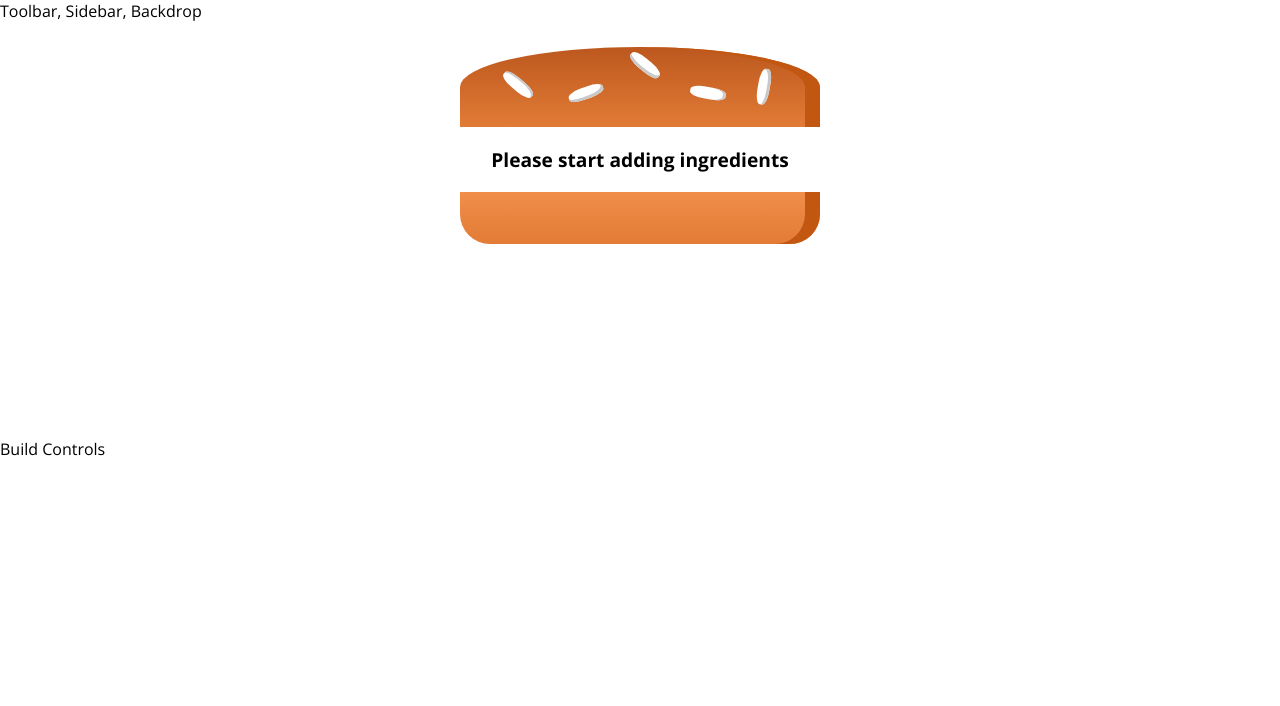
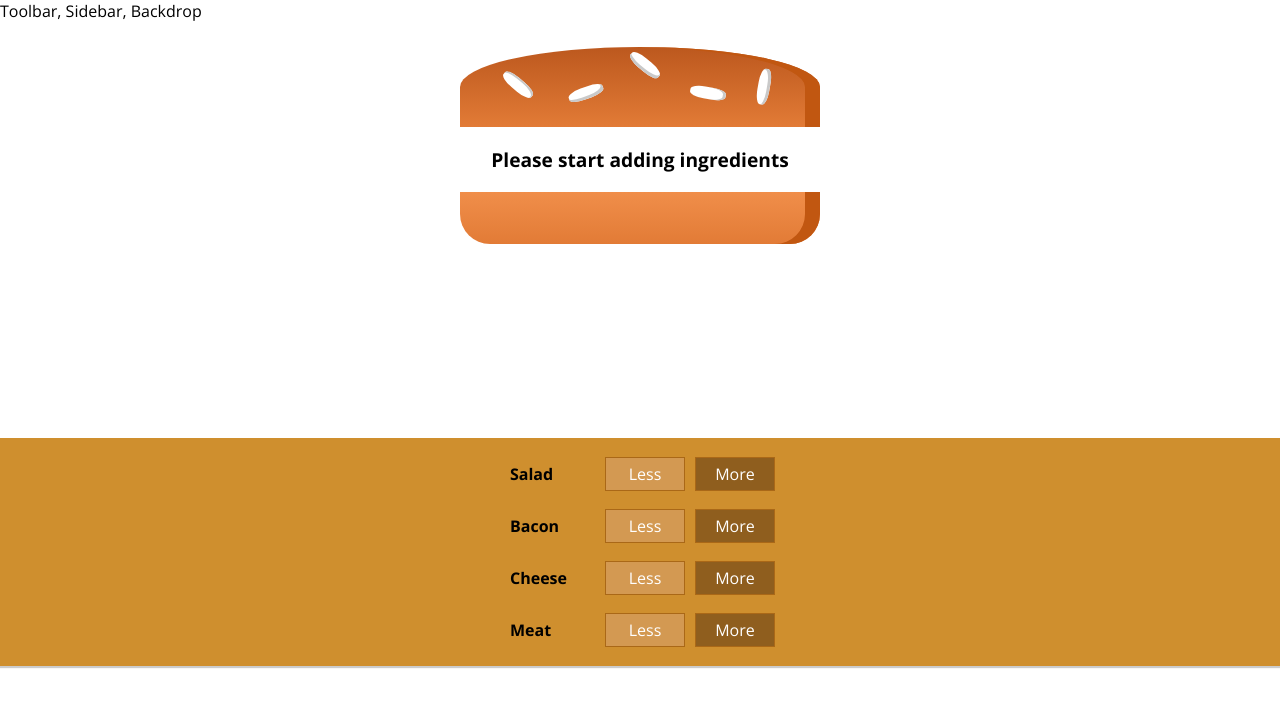
Before and after one commit to sid995/burger-builder-application, a React app: page / in a window 1280 px wide. Shown: the top 706 px of the page. Built offline with nearby package versions, Linux system fonts and the light colour scheme.

Commit message:
Multiple Build Controls

```diff
--- a/src/components/Burger/BuildControls/BuildControl/BuildControl.js
+++ b/src/components/Burger/BuildControls/BuildControl/BuildControl.js
@@ -1,7 +1,7 @@
 import React from 'react'
 import './BuildControl.css'
 
-const buildControl = props => (
+const BuildControl = props => (
 	<div className='BuildControl'>
 		<div className='Label'>{props.label}</div>
 		<button className='Less'>Less</button>
@@ -9,4 +9,4 @@
 	</div>
 )
 
-export default buildControl
+export default BuildControl
--- a/src/components/Burger/BuildControls/BuildControls.js
+++ b/src/components/Burger/BuildControls/BuildControls.js
@@ -1,6 +1,20 @@
 import React from 'react'
 import './BuildControls.css'
+import BuildControl from './BuildControl/BuildControl'
 
-const BuildControls = props => <div></div>
+const controls = [
+	{ label: 'Salad', type: 'salad' },
+	{ label: 'Bacon', type: 'bacon' },
+	{ label: 'Cheese', type: 'cheese' },
+	{ label: 'Meat', type: 'meat' }
+]
+
+const BuildControls = props => (
+	<div className='BuildControls'>
+		{controls.map(ctrl => (
+			<BuildControl key={ctrl.label} label={ctrl.label} />
+		))}
+	</div>
+)
 
 export default BuildControls
--- a/src/components/Burger/Burger.css
+++ b/src/components/Burger/Burger.css
@@ -2,7 +2,7 @@
 	width: 100%;
 	margin: auto;
 	height: 250px;
-	overflow: scroll;
+	overflow: auto;
 	text-align: center;
 	font-weight: bold;
 	font-size: 1.2rem;
--- a/src/containers/BurgerBuilder/BurgerBuilder.js
+++ b/src/containers/BurgerBuilder/BurgerBuilder.js
@@ -1,6 +1,7 @@
 import React, { Component } from 'react'
 import Auxx from '../../hoc/Auxx'
 import Burger from '../../components/Burger/Burger'
+import BuildControls from '../../components/Burger/BuildControls/BuildControls'
 
 class BurgerBuilder extends Component {
 	state = {
@@ -16,7 +17,7 @@
 		return (
 			<Auxx>
 				<Burger ingredients={this.state.ingredients} />
-				<div>Build Controls</div>
+				<BuildControls />
 			</Auxx>
 		)
 	}
```
